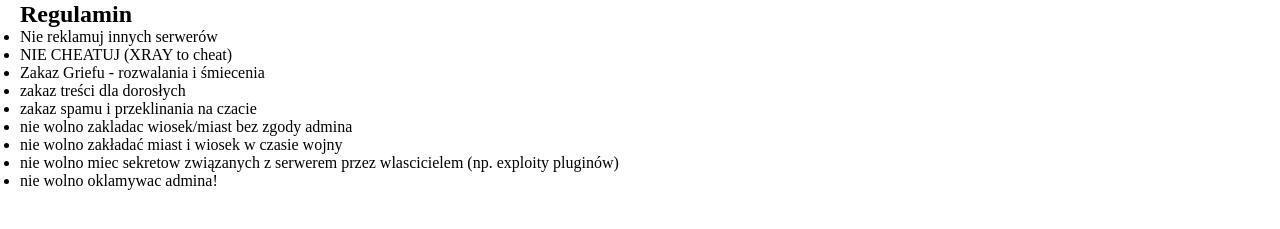
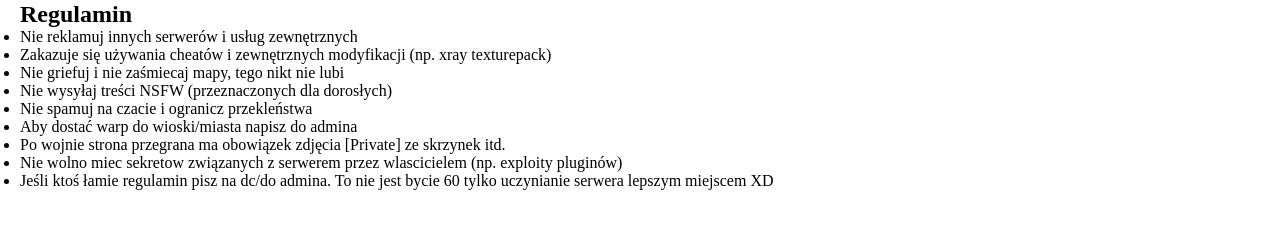
Before and after one commit to Fusierski/tuxcraft, a plain HTML site: page index.html in a window 1280 px wide. Shown: the part 463-692 px from the top of the page. Drawn offline with Linux system fonts and the light colour scheme.

Commit message:
Update index.html

```diff
--- a/index.html
+++ b/index.html
@@ -68,12 +68,12 @@
       <section id="rules">
         <h2>Regulamin</h2>
         <ul>
-          <li>Nie reklamuj innych serwerów</li>
-          <li>NIE CHEATUJ (XRAY to cheat)</li>
-          <li>Zakaz Griefu - rozwalania i śmiecenia</li>
-          <li>zakaz treści dla dorosłych</li>
-          <li>zakaz spamu i przeklinania na czacie</li>
-          <li>nie wolno zakladac wiosek/miast bez zgody admina</li>
-          <li>nie wolno zakładać miast i wiosek w czasie wojny</li>
-          <li>nie wolno miec sekretow związanych z serwerem przez wlascicielem (np. exploity pluginów)</li>
-          <li>nie wolno oklamywac admina!</li>
+          <li>Nie reklamuj innych serwerów i usług zewnętrznych</li>
+          <li>Zakazuje się używania cheatów i zewnętrznych modyfikacji (np. xray texturepack)</li>
+          <li>Nie griefuj i nie zaśmiecaj mapy, tego nikt nie lubi</li>
+          <li>Nie wysyłaj treści NSFW (przeznaczonych dla dorosłych)</li>
+          <li>Nie spamuj na czacie i ogranicz przekleństwa</li>
+          <li>Aby dostać warp do wioski/miasta napisz do admina</li>
+          <li>Po wojnie strona przegrana ma obowiązek zdjęcia [Private] ze skrzynek itd.</li>
+          <li>Nie wolno miec sekretow związanych z serwerem przez wlascicielem (np. exploity pluginów)</li>
+          <li>Jeśli ktoś łamie regulamin pisz na dc/do admina. To nie jest bycie 60 tylko uczynianie serwera lepszym miejscem XD</li>
```
